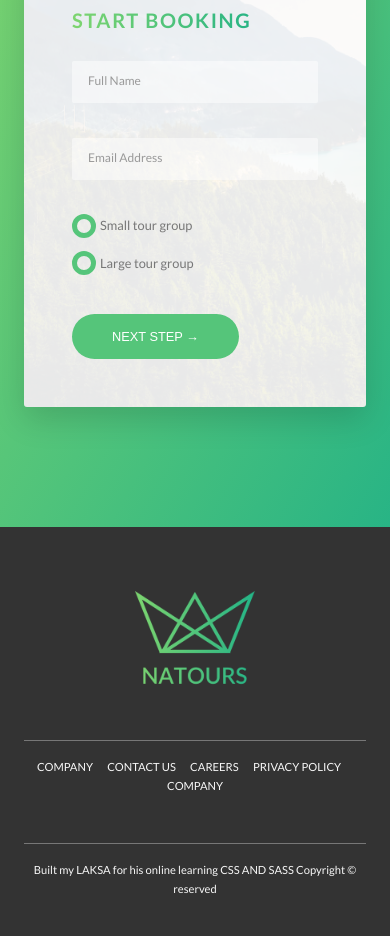
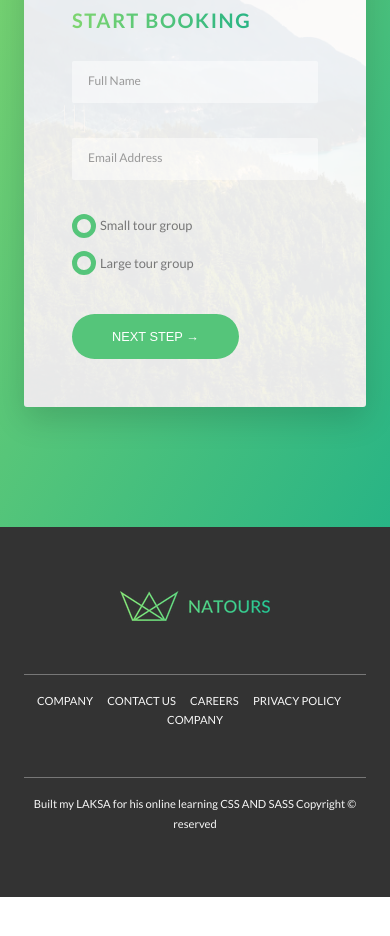
Before and after one commit to Web-Front-End-Design/Nature-Tours, a website: page index.html in a window 390 px wide. Shown: the part 6088-7024 px from the top of the page. After the commit the page ends 6985 px from the top, so only its background shows below. Drawn offline with Linux system fonts and the light colour scheme.

Commit message:
Make responsiveness images using art direction and density switching :flags:

```diff
--- a/index.html
+++ b/index.html
@@ -332,7 +332,10 @@
 
         <div class="footer">
             <div class="footer__logo-box">
-                <img src="img/logo-green-2x.png" alt="Full logo" class="footer__logo">
+                <picture class="footer__logo">
+                    <source srcset="img/logo-green-small-1x.png 1x, img/logo-green-small-2x.png 2x" media="(max-width: 37.5rem)">
+                    <img srcset="img/logo-green-1x.png 1x, img/logo-green-2x.png 2x" alt="Full logo">
+                </picture>
             </div>
             <footer class="row">
                 <div class="col-1-of-2">
```
